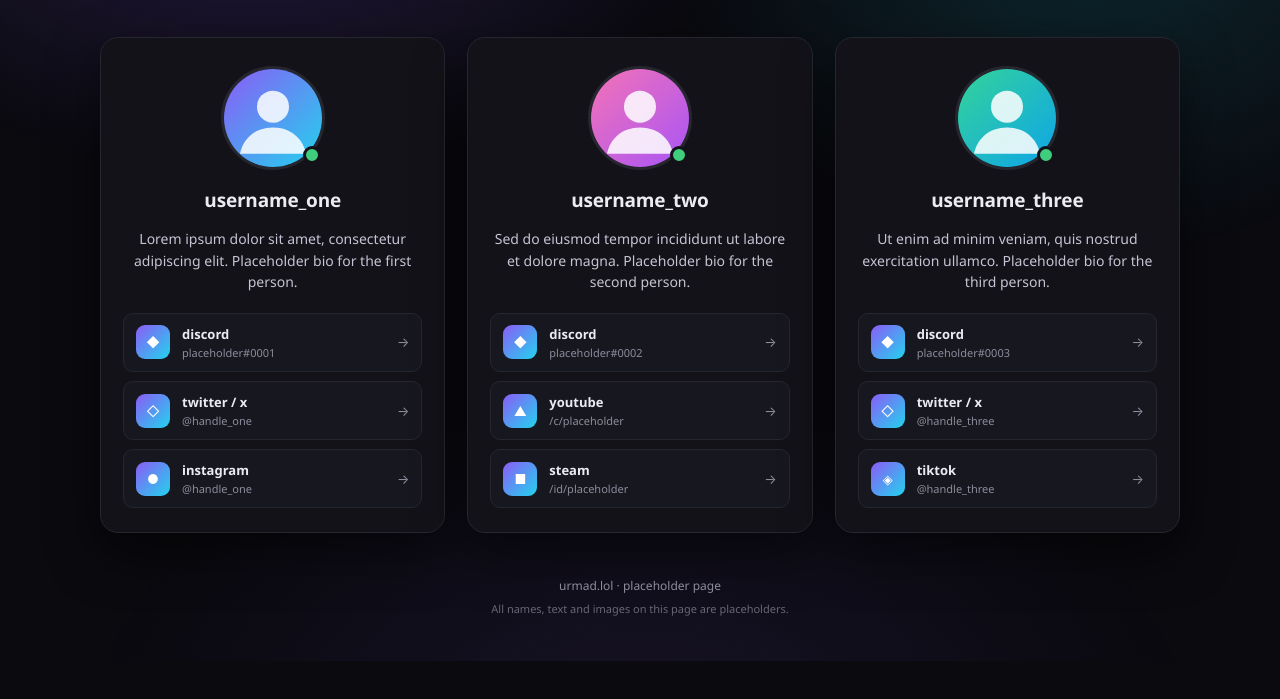
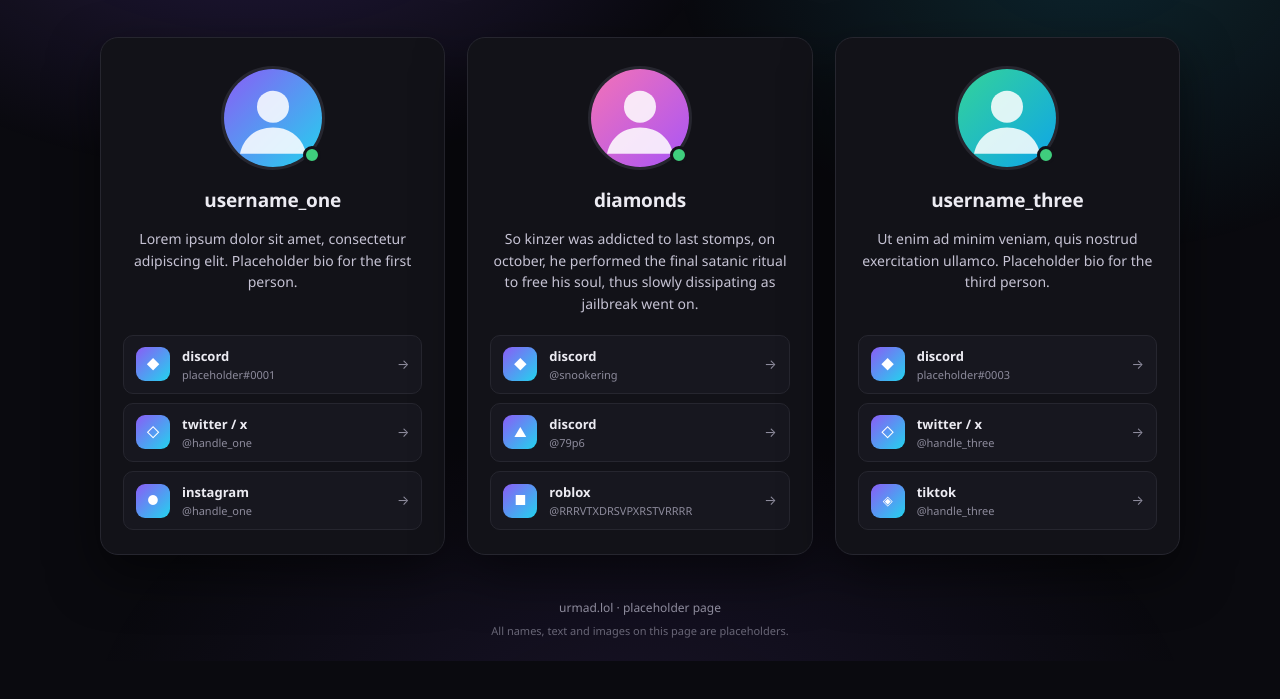
Before and after one commit to vincenthoang523/urmad, a plain HTML site: page index.html in a window 1280 px wide. Shown: the part 139-838 px from the top of the page. Drawn offline with Linux system fonts and the light colour scheme.

Commit message:
Update index.html

```diff
--- a/index.html
+++ b/index.html
@@ -58,27 +58,26 @@
       <span class="status" title="Online"></span>
     </div>
 
-    <h2 class="username">username_two</h2>
+    <h2 class="username">diamonds</h2>
 
     <p class="bio">
-      Sed do eiusmod tempor incididunt ut labore et dolore magna.
-      Placeholder bio for the second person.
+      So kinzer was addicted to last stomps, on october, he performed the final satanic ritual to free his soul, thus slowly dissipating as jailbreak went on.
     </p>
 
     <nav class="socials">
       <a class="social" href="#">
         <span class="ico">◆</span>
-        <span class="txt"><b>discord</b><i>placeholder#0002</i></span>
+        <span class="txt"><b>discord</b><i>@snookering</i></span>
         <span class="arrow">→</span>
       </a>
       <a class="social" href="#">
         <span class="ico">▲</span>
-        <span class="txt"><b>youtube</b><i>/c/placeholder</i></span>
+        <span class="txt"><b>discord</b><i>@79p6</i></span>
         <span class="arrow">→</span>
       </a>
       <a class="social" href="#">
         <span class="ico">■</span>
-        <span class="txt"><b>steam</b><i>/id/placeholder</i></span>
+        <span class="txt"><b>roblox</b><i>@RRRVTXDRSVPXRSTVRRRR</i></span>
         <span class="arrow">→</span>
       </a>
     </nav>
```
